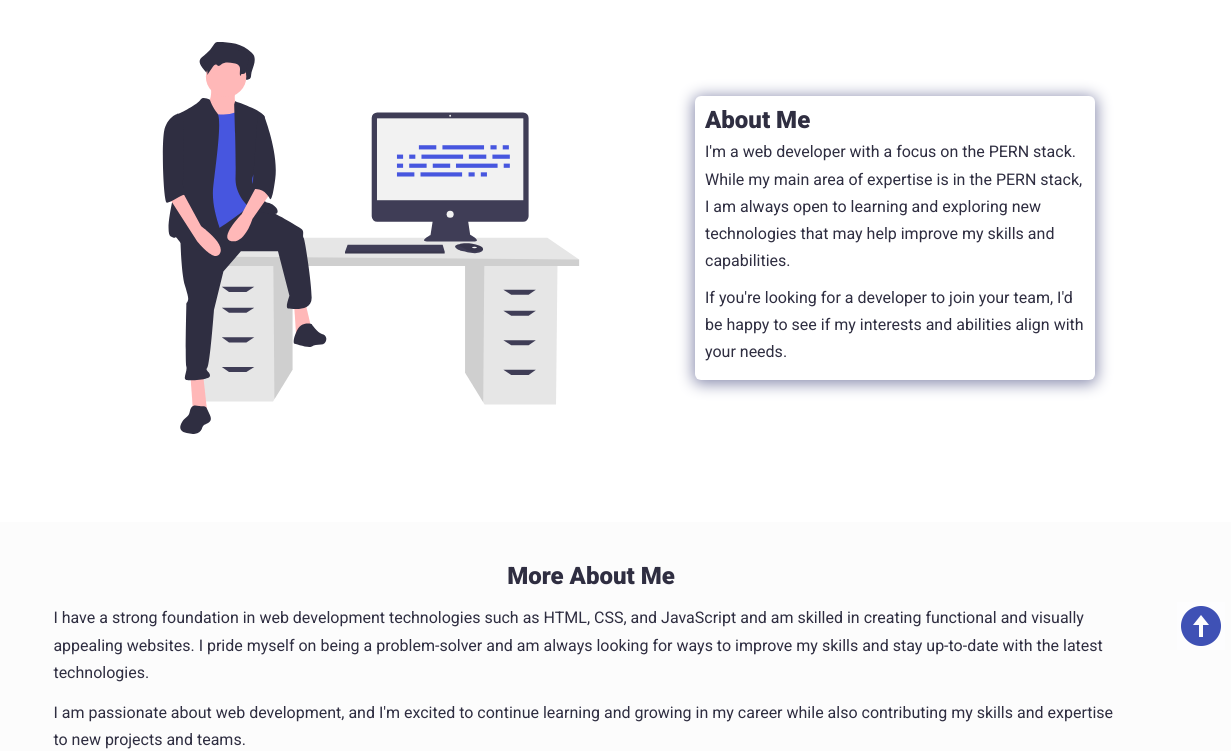
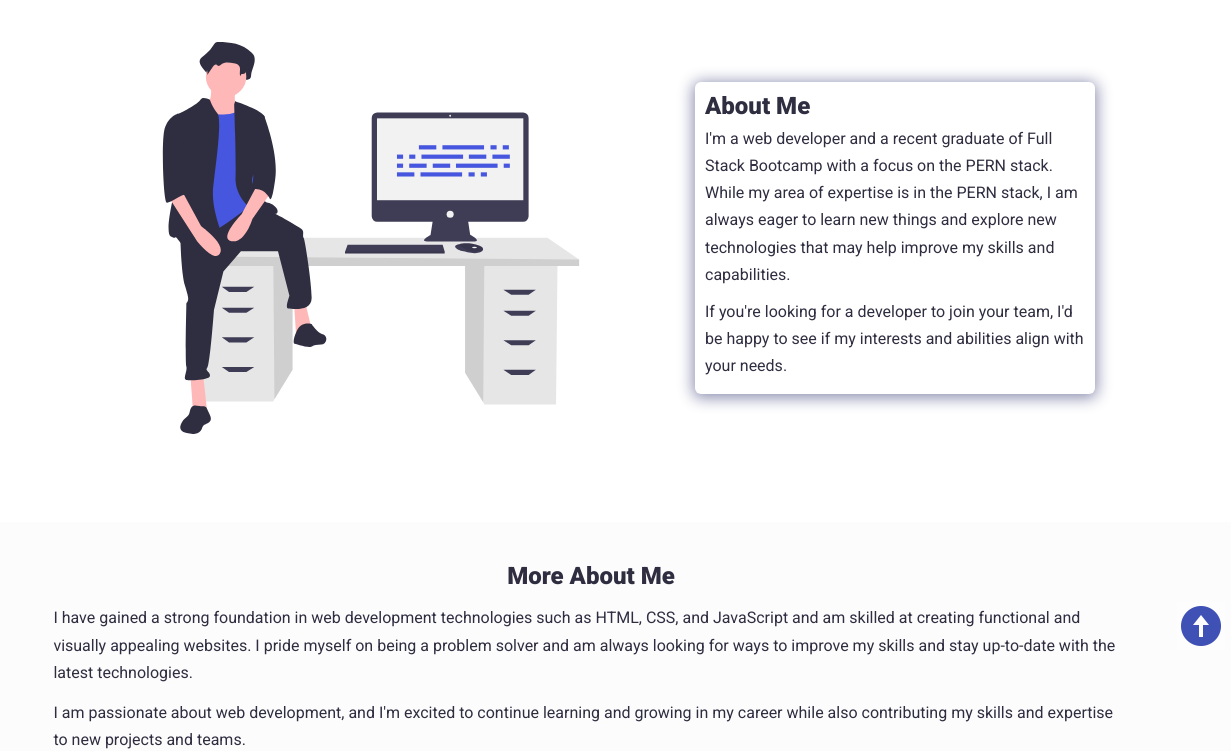
Before and after one commit to jleonoras/jleonoras.github.io, a plain HTML site: page index.html in a window 1280 px wide. Shown: the part 122-873 px from the top of the page, 49-1280 px from the left. Drawn offline with nearby package versions, Linux system fonts and the light colour scheme.

Commit message:
Changes in the about me content

```diff
--- a/index.html
+++ b/index.html
@@ -7,7 +7,10 @@
     <meta name="author" content="John Leonoras" />
     <meta
       name="description"
-      content=" I'm a web developer with a focus on the PERN stack. While my main area of expertise is in the PERN stack, I am always open to learning and exploring new technologies that may help improve my skills and capabilities. If you're looking for a developer to join your team, I'd be happy to see if my interests and abilities align with your needs."
+      content="I'm a web developer and a recent graduate of Full Stack Bootcamp with
+      a focus on the PERN stack. While my area of expertise is in the PERN
+      stack, I am always eager to learn new things and explore new
+      technologies that may help improve my skills and capabilities."
     />
     <!-- <meta
       name="keywords"
@@ -71,10 +74,10 @@
       <div class="bio animate__animated animate__shakeX">
         <h2 class="bio-title">About Me</h2>
         <p class="bio-text">
-          I'm a web developer with a focus on the PERN stack. While my main area
-          of expertise is in the PERN stack, I am always open to learning and
-          exploring new technologies that may help improve my skills and
-          capabilities.
+          I'm a web developer and a recent graduate of Full Stack Bootcamp with
+          a focus on the PERN stack. While my area of expertise is in the PERN
+          stack, I am always eager to learn new things and explore new
+          technologies that may help improve my skills and capabilities.
         </p>
         <p>
           If you're looking for a developer to join your team, I'd be happy to
@@ -87,11 +90,11 @@
     <section class="more-about">
       <h2>More About Me</h2>
       <p>
-        I have a strong foundation in web development technologies such as HTML,
-        CSS, and JavaScript and am skilled in creating functional and visually
-        appealing websites. I pride myself on being a problem-solver and am
-        always looking for ways to improve my skills and stay up-to-date with
-        the latest technologies.
+        I have gained a strong foundation in web development technologies such
+        as HTML, CSS, and JavaScript and am skilled at creating functional and
+        visually appealing websites. I pride myself on being a problem solver
+        and am always looking for ways to improve my skills and stay up-to-date
+        with the latest technologies.
       </p>
       <p>
         I am passionate about web development, and I'm excited to continue
```
